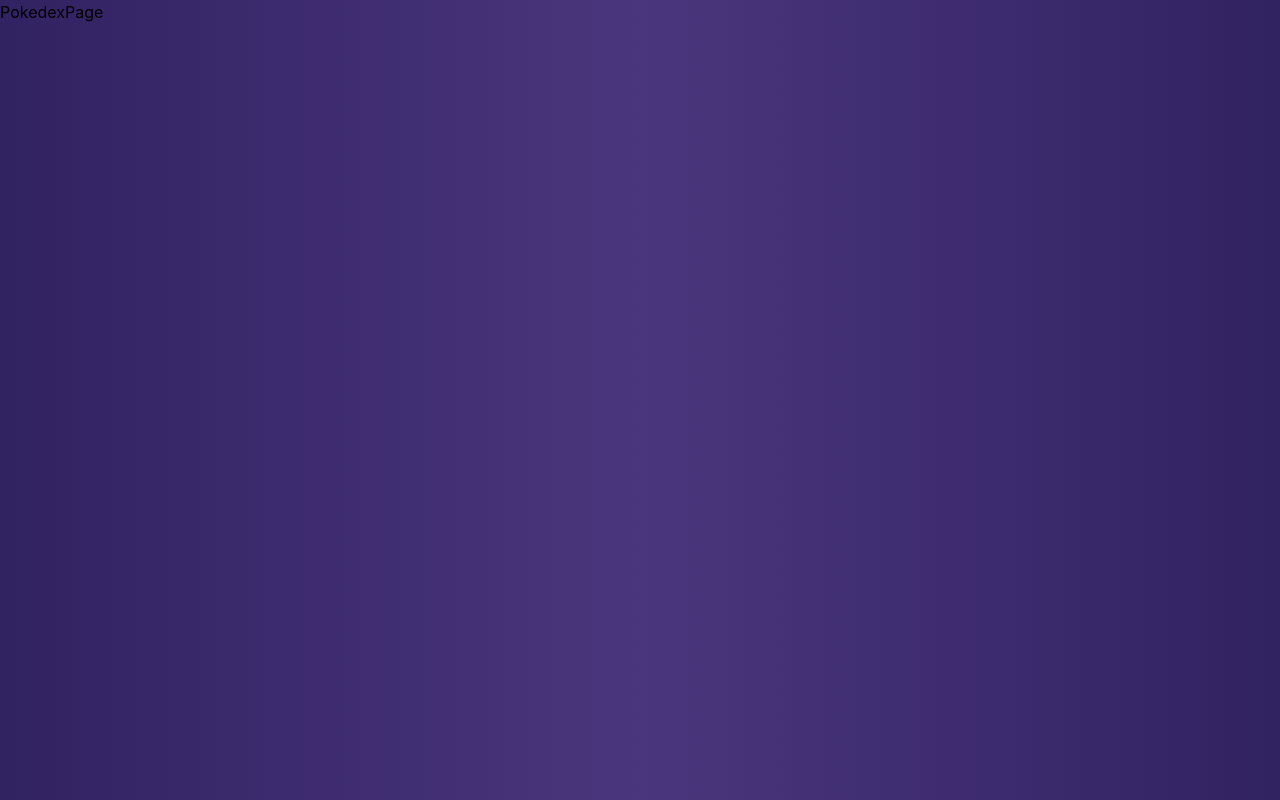
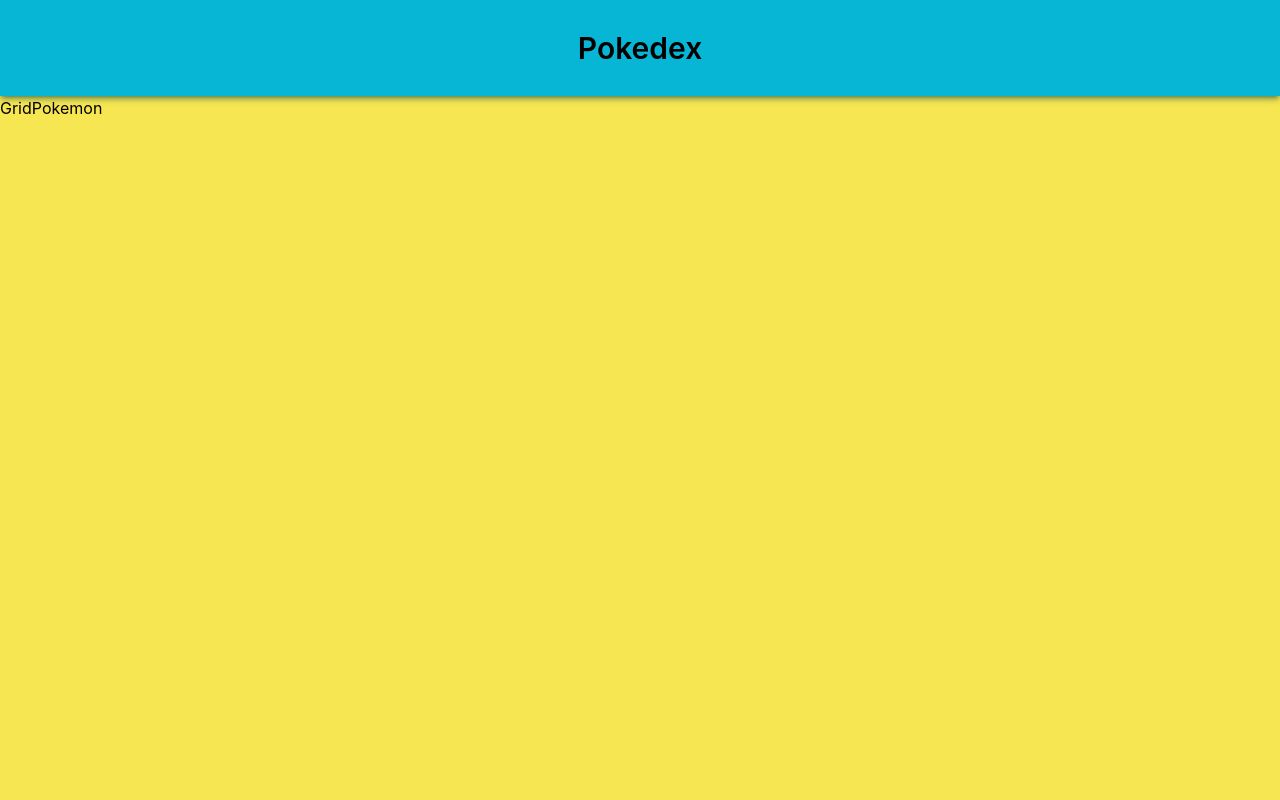
Before and after one commit to jonas-nb/PokeInit, a React (Vite) app: page /Pokedex in a window 1280 px wide. Built offline with nearby package versions, Linux system fonts and the light colour scheme.

Commit message:
Implementação da pokedex

```diff
--- a/src/components/Main/Main.jsx
+++ b/src/components/Main/Main.jsx
@@ -1,8 +1,8 @@
 import React from "react";
 import { Route, Routes } from "react-router-dom";
 import Erro404 from "../Erro404";
+import PokedexPage from "../Pokedex/PokedexPage";
 import Home from "./Home";
-import PokedexPage from "./Pokedex/PokedexPage";
 
 const Main = () => {
   return (
--- a/src/components/Main/Pokedex/PokedexPage.jsx
+++ /dev/null
@@ -1,7 +0,0 @@
-import React from "react";
-
-const PokedexPage = () => {
-  return <div>PokedexPage</div>;
-};
-
-export default PokedexPage;
--- /dev/null
+++ b/src/components/Pokedex/GridPokemon.jsx
@@ -0,0 +1,7 @@
+import React from "react";
+
+const GridPokemon = () => {
+  return <div>GridPokemon</div>;
+};
+
+export default GridPokemon;
--- /dev/null
+++ b/src/components/Pokedex/HeaderPokedex.jsx
@@ -0,0 +1,11 @@
+import React from "react";
+
+const HeaderPokedex = () => {
+  return (
+    <div className="bg-cyan-500 text-3xl font-semibold h-24 flex items-center justify-center shadow-md shadow-teal-900/50 ">
+      <h1>Pokedex</h1>
+    </div>
+  );
+};
+
+export default HeaderPokedex;
--- /dev/null
+++ b/src/components/Pokedex/PokedexPage.jsx
@@ -0,0 +1,14 @@
+import React from "react";
+import GridPokemon from "./GridPokemon";
+import HeaderPokedex from "./HeaderPokedex";
+
+const PokedexPage = () => {
+  return (
+    <div>
+      <HeaderPokedex />
+      <GridPokemon />
+    </div>
+  );
+};
+
+export default PokedexPage;
--- a/src/index.css
+++ b/src/index.css
@@ -5,18 +5,16 @@
 @tailwind utilities;
 
 body {
-	margin: 0;
-	font-family: -apple-system, BlinkMacSystemFont, 'Segoe UI', 'Roboto', 'Oxygen',
-		'Ubuntu', 'Cantarell', 'Fira Sans', 'Droid Sans', 'Helvetica Neue',
-		sans-serif;
-	-webkit-font-smoothing: antialiased;
-	-moz-osx-font-smoothing: grayscale;
-	background: rgb(74,54,124);
-	background: radial-gradient(circle, rgba(74,54,124,1) 0%, rgba(49,34,98,1) 100%);
-
+  margin: 0;
+  font-family: -apple-system, BlinkMacSystemFont, "Segoe UI", "Roboto", "Oxygen",
+    "Ubuntu", "Cantarell", "Fira Sans", "Droid Sans", "Helvetica Neue",
+    sans-serif;
+  -webkit-font-smoothing: antialiased;
+  -moz-osx-font-smoothing: grayscale;
+  background: rgb(246, 230, 82);
 }
 
 code {
-	font-family: source-code-pro, Menlo, Monaco, Consolas, 'Courier New',
-		monospace;
+  font-family: source-code-pro, Menlo, Monaco, Consolas, "Courier New",
+    monospace;
 }
```
